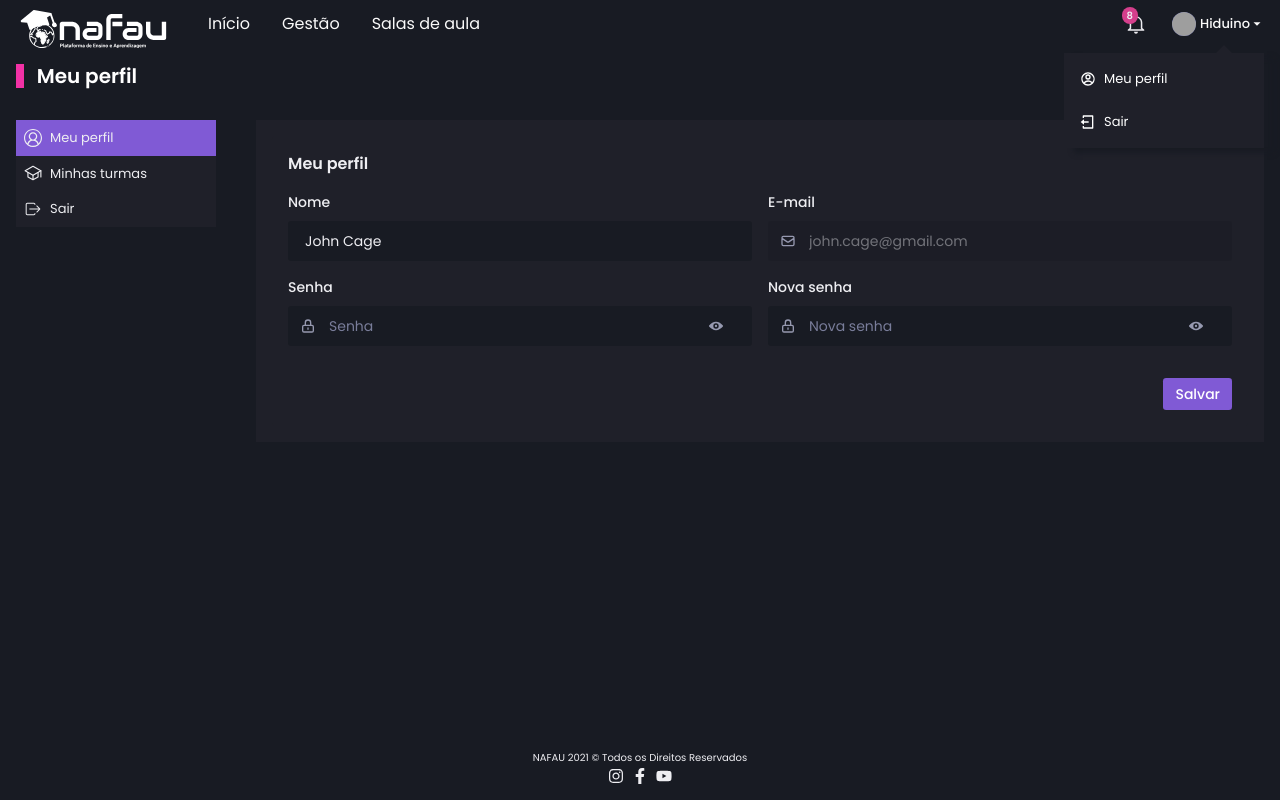
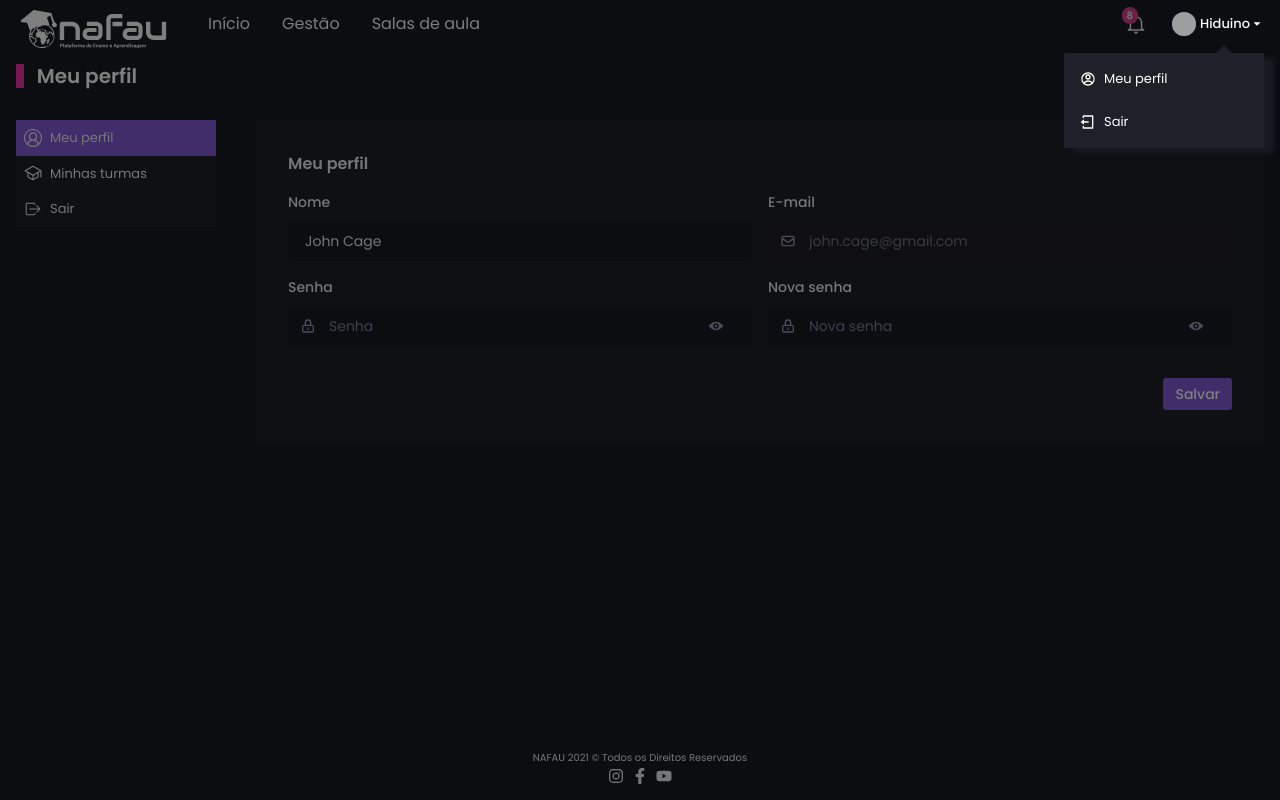
Before and after one commit to HVDgeek/nafau-web, a Next.js app: page /profile/me in a window 1280 px wide. Both pictures are taken after a click on the button "Hiduino". Built offline with nearby package versions, Linux system fonts and the light colour scheme; grey boxes are pictures that could not be loaded.

Commit message:
Overlay no dropdown

```diff
--- a/src/components/Dropdown/index.tsx
+++ b/src/components/Dropdown/index.tsx
@@ -14,6 +14,7 @@ const Dropdown = ({ title, children }: DropdownProps) => {
       <S.Title onClick={() => setIsOpen(!isOpen)}>{title}</S.Title>
 
       {isOpen && <S.Content aria-hidden={!isOpen}>{children}</S.Content>}
+      <S.Overlay aria-hidden={!isOpen} onClick={() => setIsOpen(!isOpen)} />
     </S.Wrapper>
   )
 }
--- a/src/components/Dropdown/styles.ts
+++ b/src/components/Dropdown/styles.ts
@@ -18,18 +18,6 @@ const wrapperModifiers = {
   `
 }
 
-export const Wrapper = styled.div<WrapperProps>`
-  ${({ isOpen }) => css`
-    position: relative;
-    width: max-content;
-    ${Content} {
-      transition: transform 0.2s ease-in, opacity ${themes.transition.default};
-      ${isOpen && wrapperModifiers.open()}
-      ${!isOpen && wrapperModifiers.close()}
-    }
-  `}
-`
-
 export const Title = styled.div`
   cursor: pointer;
   color: ${themes.colors.white};
@@ -37,6 +25,7 @@ export const Title = styled.div`
   position: relative;
   display: flex;
   align-items: center;
+  z-index: ${themes.layers.alwaysOnTop};
   /* padding-right: 2rem; */
 `
 
@@ -49,7 +38,7 @@ export const Content = styled.div`
   /* offset-x | offset-y | blur-radius | color */
   box-shadow: 10px 5px 5px #181b23;
   position: absolute;
-  z-index: 999999;
+  z-index: ${themes.layers.alwaysOnTop};
   right: 0;
   &::before {
     content: '';
@@ -61,3 +50,26 @@ export const Content = styled.div`
     right: 2rem;
   }
 `
+
+export const Overlay = styled.div`
+  background: rgba(0, 0, 0, 0.5);
+  position: fixed;
+  top: 0;
+  left: 0;
+  bottom: 0;
+  right: 0;
+  z-index: ${themes.layers.overlay};
+`
+
+export const Wrapper = styled.div<WrapperProps>`
+  ${({ isOpen }) => css`
+    position: relative;
+    width: max-content;
+    ${Content},
+    ${Overlay} {
+      transition: transform 0.2s ease-in, opacity ${themes.transition.default};
+      ${isOpen && wrapperModifiers.open()}
+      ${!isOpen && wrapperModifiers.close()}
+    }
+  `}
+`
```
